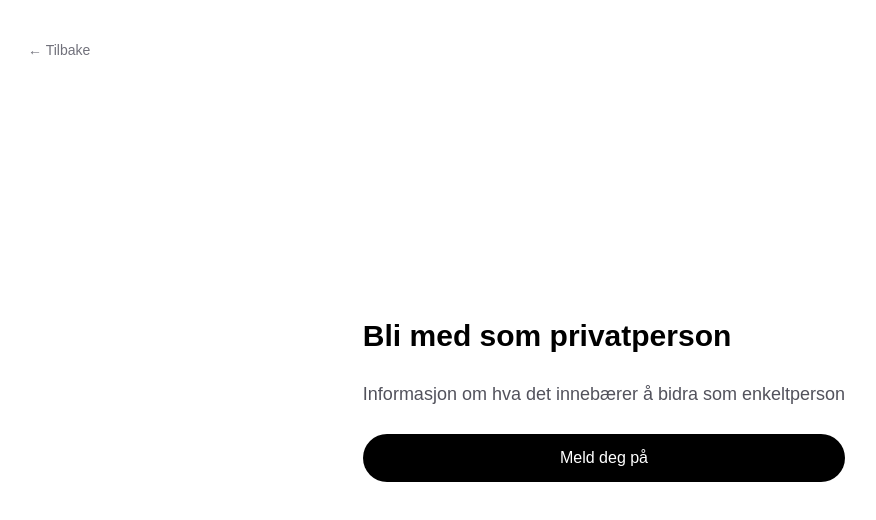
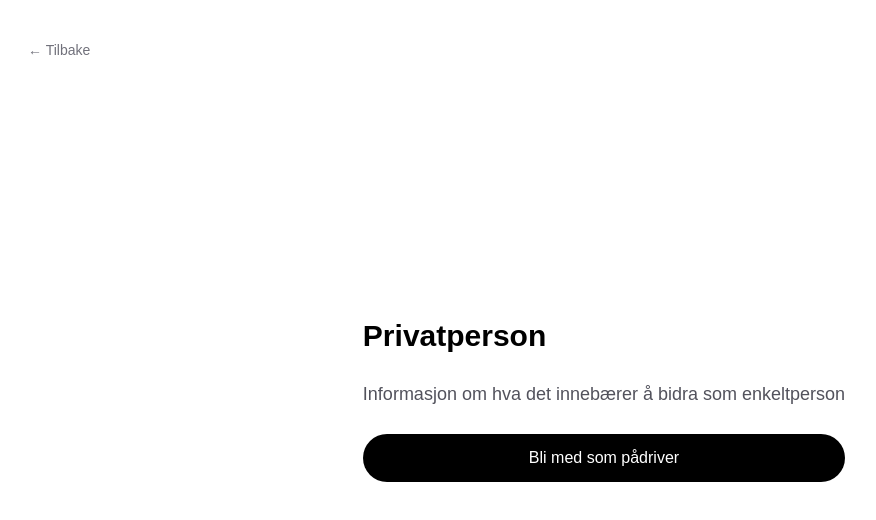
Before and after one commit to Padriv/paadriv-redd-fjorden, a Next.js app: page /privatperson in a window 1280 px wide. Shown: the top 520 px of the page, without its empty margins (36-912 px from the left). Built offline with nearby package versions, Linux system fonts and the light colour scheme.

Commit message:
fix: update wording in JoinSection and IndividualSignupForm for clarity

```diff
--- a/app/_components/JoinSection.tsx
+++ b/app/_components/JoinSection.tsx
@@ -6,7 +6,9 @@ export default function JoinSection() {
 			id="meld-interesse-organisasjon"
 			className="flex flex-col items-center gap-6 rounded-2xl border border-gray-200 bg-gray-50 px-12 py-10"
 		>
-			<h2 className="text-2xl font-semibold text-black">Bli med</h2>
+			<h2 className="text-2xl font-semibold text-black">
+				Les mer om hvordan du kan bidra
+			</h2>
 			<div className="flex flex-wrap justify-center gap-4">
 				<Button href="/privatperson" label="Privatperson" />
 				<Button href="/organisasjon" label="Organisasjon" />
--- a/app/privatperson/_components/IndividualSignupForm.tsx
+++ b/app/privatperson/_components/IndividualSignupForm.tsx
@@ -67,7 +67,7 @@ export default function IndividualSignupForm({
 							},
 						},
 					],
-				}satisfies Padriver),
+				} satisfies Padriver),
 			});
 
 			if (response.status !== 201) {
@@ -224,7 +224,9 @@ export default function IndividualSignupForm({
 							<span className="text-red-500">*</span>
 							<div className="flex flex-col gap-1 mt-2 text-xs font-normal text-zinc-600">
 								<span>Merk: svaret ditt vil bli publisert på nettsiden.</span>
-								<span>Ta kontakt med pådriv om du ønsker endringer senere.</span>
+								<span>
+									Ta kontakt med pådriv om du ønsker endringer senere.
+								</span>
 							</div>
 						</label>
 						<textarea
@@ -299,7 +301,8 @@ export default function IndividualSignupForm({
 								/>
 								<span>
 									Jeg samtykker til at opplysningene kan publiseres på
-									fjordenvår.no og at Pådriv kan bruke dem til å koble meg med andre pådrivere og partnere.
+									fjordenvår.no i forbindelse med presentasjon av meg som
+									pådriver.
 								</span>
 							</label>
 							{field.state.meta.errorMap.onSubmit && (
@@ -310,7 +313,7 @@ export default function IndividualSignupForm({
 						</div>
 					)}
 				</form.Field>
-				</div>
+			</div>
 
 			<form.Subscribe
 				selector={(state) => [state.submissionAttempts, state.isValid] as const}
--- a/app/privatperson/page.tsx
+++ b/app/privatperson/page.tsx
@@ -17,14 +17,15 @@ export default function Privatperson() {
 				← Tilbake
 			</Link>
 			<div className="flex max-w-2xl flex-col gap-6">
-				<h1 className="text-3xl font-semibold text-black">
-					Bli med som privatperson
-				</h1>
+				<h1 className="text-3xl font-semibold text-black">Privatperson</h1>
 				<p className="text-lg leading-8 text-zinc-600">
 					Informasjon om hva det innebærer å bidra som enkeltperson
 				</p>
 				{!showForm && (
-					<Button label="Meld deg på" onClick={() => setShowForm(true)} />
+					<Button
+						label="Bli med som pådriver"
+						onClick={() => setShowForm(true)}
+					/>
 				)}
 				{showForm && (
 					<IndividualSignupForm onClose={() => setShowForm(false)} />
```
